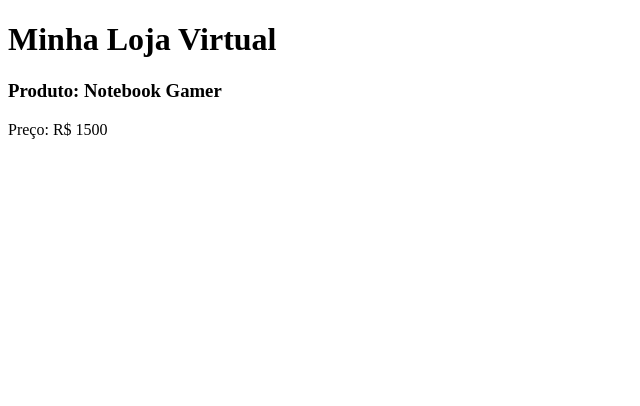
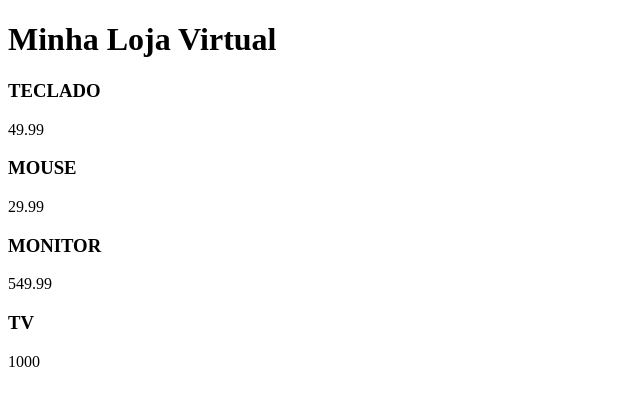
Before and after one commit to Harthur200/e-commerce, an Angular app: page / in a window 1280 px wide. Shown: the top 406 px of the page, without its empty margins (0-640 px from the left). Built offline with nearby package versions, Linux system fonts and the light colour scheme.

Commit message:
refector:substitui exemplo estático por listagem dinâmica dos produtos

```diff
--- a/src/app/components/produto/produto.html
+++ b/src/app/components/produto/produto.html
@@ -1,9 +1,17 @@
 <!--cria uma div que contém as informações do produto-->
-<div>
+ <!-- <div>
     @if(mostrarProduto){
         <h3>Produto: {{ produto }}</h3>
     }
     @if(mostrarPreco){
         <p>Preço: R$ {{ preco }} </p>
     }
+</div> -->
+<div>
+    @for(item of produtos;track item){
+        <div>
+            <h3> {{item.nome | uppercase }}</h3>
+            <p>{{item.preco}}</p>
+        </div>
+    }
 </div>
--- a/src/app/components/produto/produto.ts
+++ b/src/app/components/produto/produto.ts
@@ -1,8 +1,8 @@
 import { Component } from '@angular/core';
-
+import { UpperCasePipe } from '@angular/common';
 @Component({
   selector: 'app-produto',
-  imports: [],
+  imports: [UpperCasePipe],
   templateUrl: './produto.html',
   styleUrl: './produto.css',
 })
@@ -11,5 +11,10 @@ export class Produto {
   preco = 1500;//!preco = preço
   mostrarProduto = true;
   mostrarPreco = true
-
+ produtos = [
+  {nome: 'teclado', preco:49.99},
+  {nome: 'mouse', preco:29.99},
+  {nome: 'monitor', preco:549.99},
+  {nome: 'tv', preco: 1000}
+ ];
 }
```
